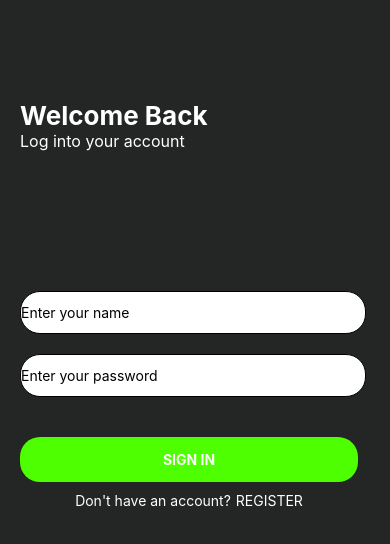
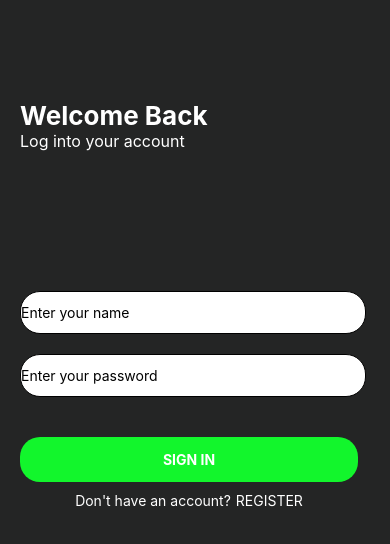
Before and after one commit to shavinda12/exerciseApp, a React Native app: screen /LoginScreen in a window 390 px wide. Shown: the top 544 px of the page. Built offline with nearby package versions, Linux system fonts and the light colour scheme; no server answers.

Commit message:
changing button color

```diff
--- a/Navigation/StackNavigation/stackNavigation.tsx
+++ b/Navigation/StackNavigation/stackNavigation.tsx
@@ -23,7 +23,7 @@ const StackNavigation = () => {
   return (
     <stack.Navigator
       screenOptions={{headerShown: false}}
-      initialRouteName="HomeScreen">
+      initialRouteName="StartScreen">
       <stack.Screen name="StartScreen" component={StartScreen}></stack.Screen>
       <stack.Screen name="LoginScreen" component={LoginScreen}></stack.Screen>
       <stack.Screen
--- a/custom_modules/components/Button.tsx
+++ b/custom_modules/components/Button.tsx
@@ -21,7 +21,6 @@ const styles=StyleSheet.create({
     buttonContainer:{
         width:338,
         height:45,
-        backgroundColor:"#4DFF00",
         borderRadius:20,
         justifyContent:"center",
         alignItems:"center"
--- a/custom_modules/screens/LoginScreen.tsx
+++ b/custom_modules/screens/LoginScreen.tsx
@@ -116,6 +116,7 @@ const LoginScreen = () => {
           buttonText="SIGN IN"
           buttonTextColor="#fff"
           onClickButton={handleSubmit(onSubmit)}
+          backgroundColr='#12F62C'
         />
         <TextButton titleText="Don't have an account?" buttonText="REGISTER" />
       </View>
--- a/custom_modules/screens/RegistrationScreen.tsx
+++ b/custom_modules/screens/RegistrationScreen.tsx
@@ -202,6 +202,7 @@ const RegistrationScreen = () => {
           buttonText="SIGN IN"
           buttonTextColor="#fff"
           onClickButton={handleSubmit(onSubmit)}
+          backgroundColr='#12F62C'
         />
         <TextButton titleText="Don't have an account?" buttonText="REGISTER" />
       </View>
--- a/custom_modules/screens/StartScreen.tsx
+++ b/custom_modules/screens/StartScreen.tsx
@@ -22,7 +22,7 @@ const StartScreen = () => {
       source={require('../assets/startBackground.png')}
       resizeMode="cover">
         <View style={styles.overlay}>
-            <Button buttonText='START YOUR FITNESS ADVENTURE' buttonTextColor='#000' onClickButton={navigationToLoginScreen}/>
+            <Button backgroundColr='#12F62C' buttonText='START YOUR FITNESS ADVENTURE' buttonTextColor='#000' onClickButton={navigationToLoginScreen}/>
             <TextButton titleText="Don't have an account?" buttonText="REGISTER"/>
         </View>
       </ImageBackground>
```
